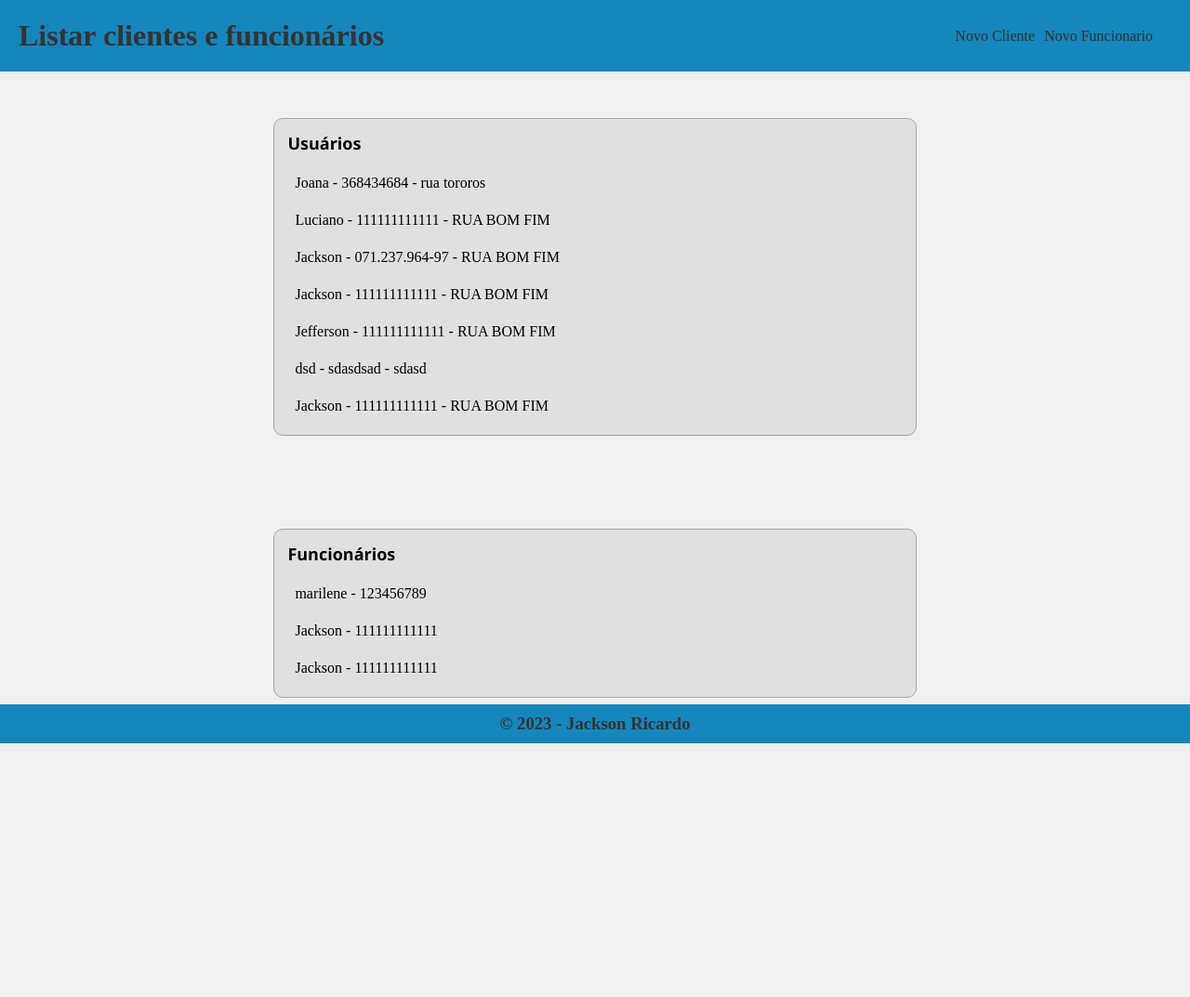
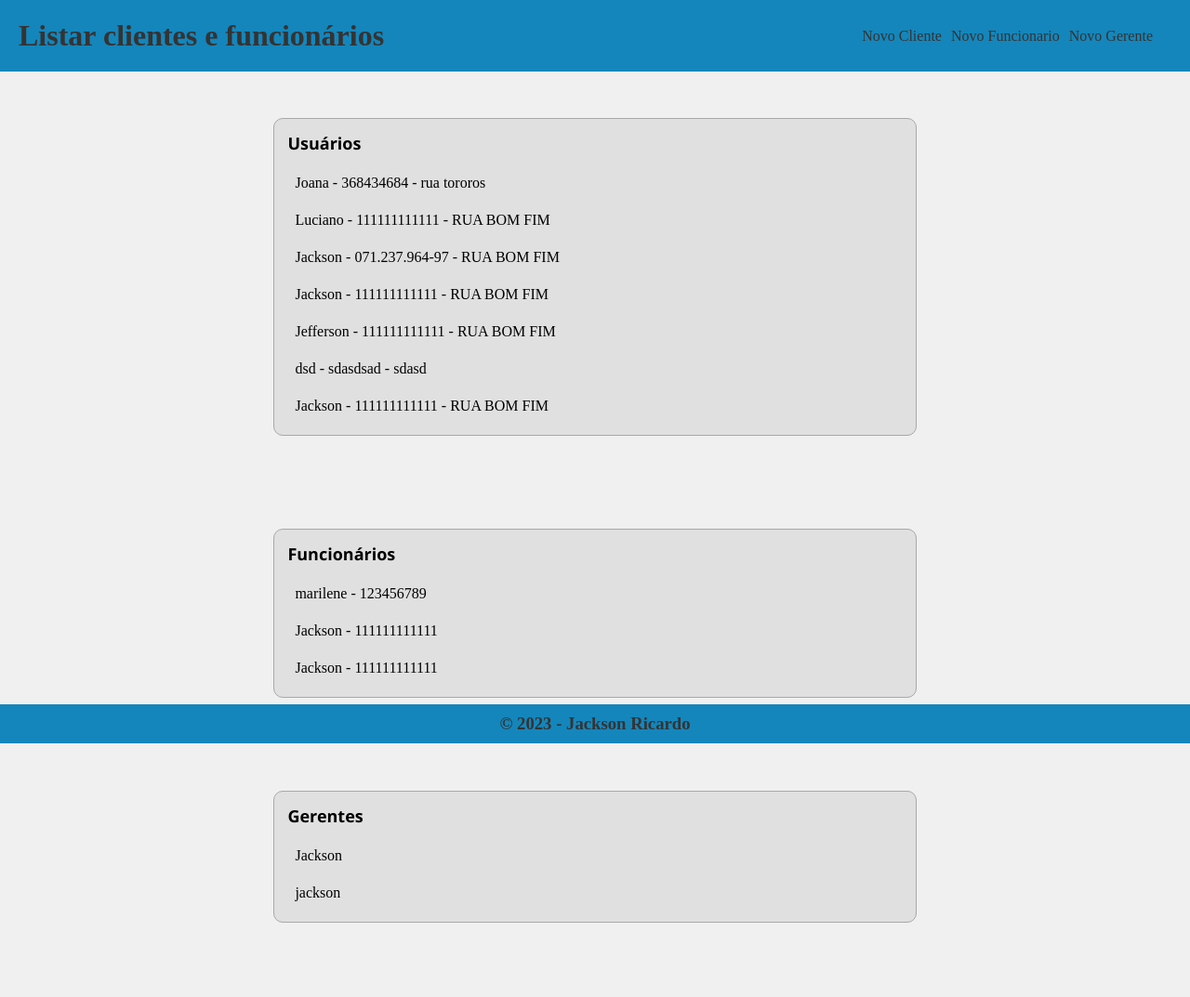
Before and after one commit to JacksonRicardo/CadastroClientes, a Django app: page / in a window 1280 px wide. Shown: the whole page at 93% size. Before the commit the page ends 800 px from the top, so only its background shows below. Run offline with Django 3.2, Linux system fonts and the light colour scheme; data comes from the database, SQL or seed files in the repository; both versions use the stored data as it was after the commit.

Commit message:
modificações

```diff
--- a/clientes/models.py
+++ b/clientes/models.py
@@ -1,10 +1,16 @@
 from django.db import models
+
+class Gerente(models.Model):
+    nome = models.CharField(max_length=255, verbose_name="Nome")
+    def __str__(self):
+        return self.nome
 
 class Funcionario(models.Model):
     nome = models.CharField(max_length=255, verbose_name="Nome")
     apelido = models.CharField(max_length=255, verbose_name="Apelido")
     snap = models.CharField(max_length=255, verbose_name="Snap")
     cpf = models.CharField(max_length=255, verbose_name="CPF")
+    gerente = models.ForeignKey(Gerente, on_delete=models.SET_NULL, null=True, blank=True, related_name='funcionarios', verbose_name="Gerente")
 
     def __str__(self):
         return self.nome
@@ -14,4 +20,7 @@ class Cliente(models.Model):
     endereco = models.CharField(max_length=350, verbose_name="Endereço")
     telefone = models.CharField(max_length=255, verbose_name="Telefone")
     cpf = models.CharField(max_length=255, verbose_name="CPF")
-    funcionario = models.ForeignKey(Funcionario, on_delete=models.SET_NULL, null=True, blank=True, verbose_name="Funcionário que atende")
+    funcionario = models.ForeignKey(Funcionario, on_delete=models.SET_NULL, null=True, blank=True, related_name='clientes', verbose_name="Funcionário que atende")
+
+    def __str__(self):
+        return self.nome
--- a/clientes/templates/clientes/home.html
+++ b/clientes/templates/clientes/home.html
@@ -122,6 +122,7 @@
     <nav>
       <a href="{% url 'add_cliente' %}">Novo Cliente</a>
       <a href="{% url 'add_funcionario' %}">Novo Funcionario</a>
+      <a href="{% url 'add_gerente' %}">Novo Gerente</a>
     </nav>
   </header>
   <div>
@@ -161,6 +162,24 @@
       {% endfor %}
     </table>
   </div>
+<div>
+  <table>
+    <tr>
+      <td id="title">
+        Gerentes
+      </td>
+    </tr>
+    {% for gerente in gerentes %}
+    <tr>
+      <td class="cliente">
+        <a href="{% url 'detalhes_gerente' gerente.pk %}">
+          {{ gerente.nome }}
+        </a>
+      </td>
+    </tr>
+    {% endfor %}
+  </table>
+</div>
   <footer>
     <h3>© 2023 - Jackson Ricardo</h3>
   </footer>
--- a/clientes/views.py
+++ b/clientes/views.py
@@ -1,17 +1,19 @@
 from datetime import datetime
 from django.shortcuts import render, redirect, get_object_or_404
 from django.http import HttpResponse
-from .models import Cliente, Funcionario
-from .forms import ClienteForm, FuncionarioForm
+from .models import Cliente, Funcionario, Gerente
+from .forms import ClienteForm, FuncionarioForm, GerenteForm
 from django.views.generic.edit import CreateView, UpdateView
 from django.urls import reverse_lazy
 
 def home(request):
     clientes = Cliente.objects.all()
     funcionarios = Funcionario.objects.all()
+    gerentes = Gerente.objects.all()
     contexto = {
         'clientes': clientes,
         'funcionarios': funcionarios,
+        'gerentes': gerentes,
     }
     resposta = render(request, template_name="clientes/home.html", context=contexto)
     return HttpResponse(resposta)
@@ -73,8 +75,29 @@ def detalhes_funcionario(request, pk):
     }
     return render(request, template_name="funcionarios/funcionario.html", context=contexto)
 
+def detalhes_gerente(request, pk):
+    gerente = get_object_or_404(Gerente, pk=pk)
+    funcionarios = Funcionario.objects.filter(gerente=gerente)  # Obtém os funcionários gerenciados por este gerente
+    contexto = {
+        'gerente': gerente,
+        'funcionarios': funcionarios,  # Adiciona os funcionários gerenciados por este gerente ao contexto
+    }
+    return render(request, template_name="gerentes/gerente.html", context=contexto)
+
 
 def deleta_funcionario(request, pk):
     funcionario = Funcionario.objects.get(pk=pk)
     funcionario.delete()
     return redirect('home')
+
+class GerenteUpdateView(UpdateView):
+    model = Gerente
+    form_class = GerenteForm
+    template_name = "gerentes/gerente_form.html"
+    success_url = reverse_lazy('home')
+
+class GerenteCreateView(CreateView):
+    model = Gerente
+    fields = ['nome']
+    template_name = "gerentes/gerente_create.html"
+    success_url = reverse_lazy('home')
--- a/empresas/settings.py
+++ b/empresas/settings.py
@@ -55,7 +55,7 @@ ROOT_URLCONF = 'empresas.urls'
 TEMPLATES = [
     {
         'BACKEND': 'django.template.backends.django.DjangoTemplates',
-        'DIRS': [],
+        'DIRS': [os.path.join(BASE_DIR, 'empresas', 'templates')],
         'APP_DIRS': True,
         'OPTIONS': {
             'context_processors': [
--- a/empresas/urls.py
+++ b/empresas/urls.py
@@ -12,5 +12,9 @@ urlpatterns = [
     path('cliente/<int:pk>/deleta/', cliente_views.deleta_cliente, name="deleta_cliente"),
     path('funcionario/<int:pk>/update/', cliente_views.FuncionarioUpdateView.as_view(), name="update_funcionario"),
     path('funcionario/<int:pk>/deleta/', cliente_views.deleta_funcionario, name="deleta_funcionario"),
+    path('gerente/add/', cliente_views.GerenteCreateView.as_view(), name="add_gerente"),
+    path('gerente/<int:pk>/update/', cliente_views.GerenteUpdateView.as_view(), name="update_gerente"),
+    path('gerente/<int:pk>/', cliente_views.detalhes_gerente, name="detalhes_gerente"),  # Adicione esta linha para a visualização detalhes_gerente
+
     path('admin/', admin.site.urls),
 ]
```
Also changed, not shown: clientes/forms.py (+12 -7 lines), db.sqlite3.
